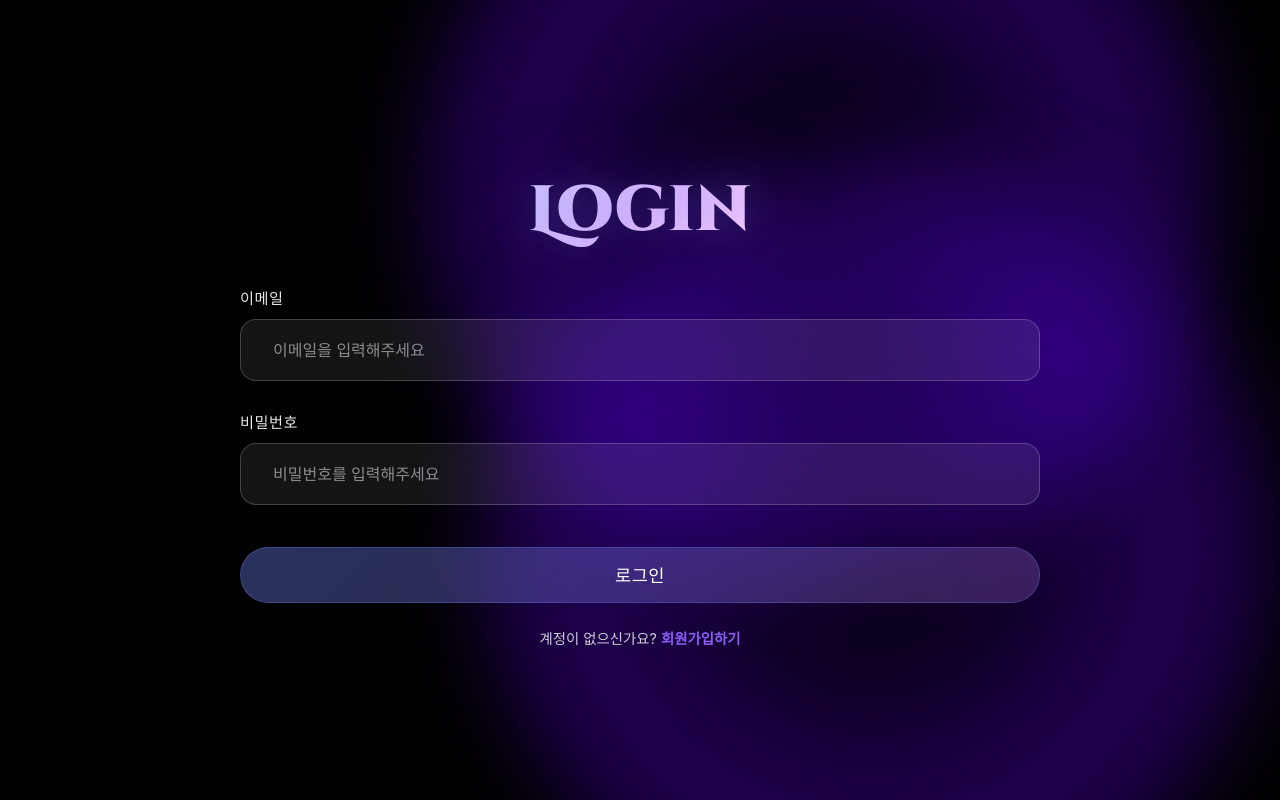
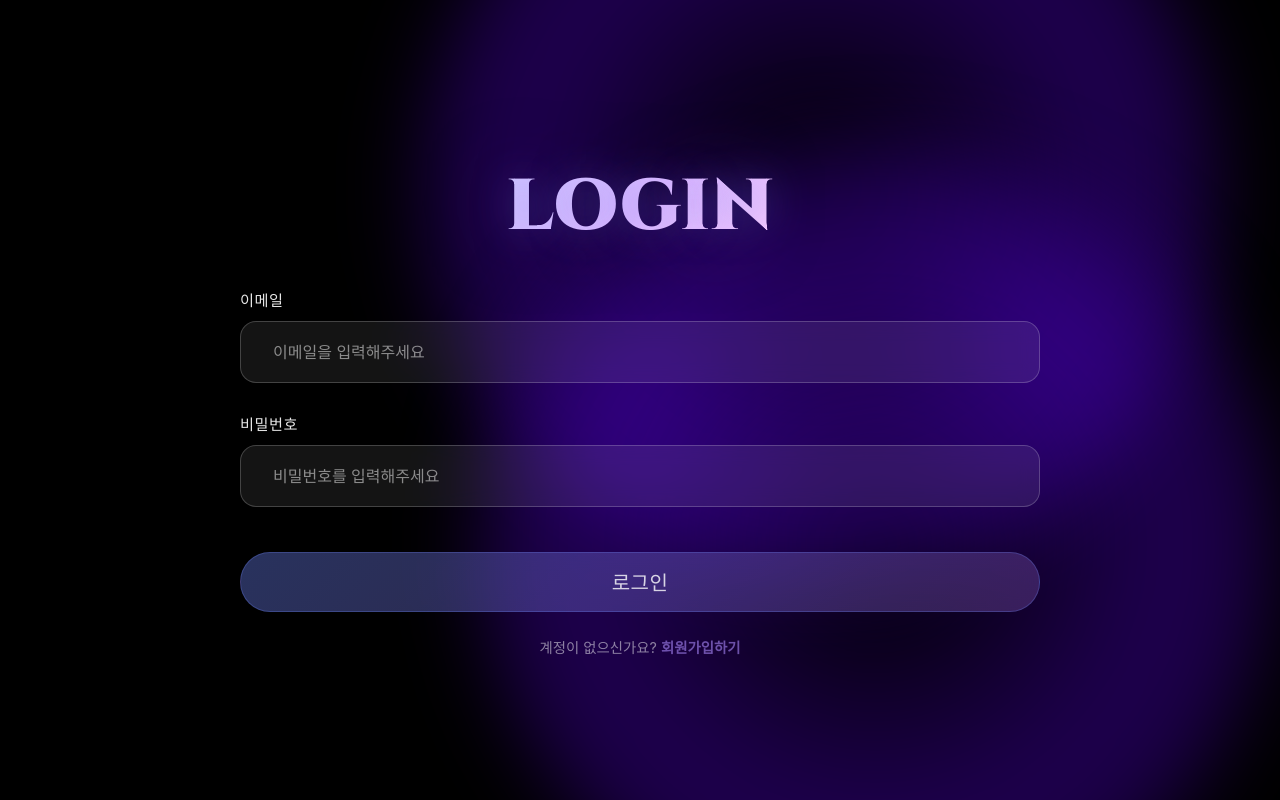
Before and after one commit to hjzhhhj/SAJUBOYS, a React (Vite) app in the folder frontend/: page / in a window 1280 px wide. Both pictures are taken after a click on the button "사주팔자 보러가기". Built offline with nearby package versions, Linux system fonts and the light colour scheme.

Commit message:
[Fix] :: 스타트, 로그인 페이지 디자인 수정

```diff
--- a/frontend/index.html
+++ b/frontend/index.html
@@ -15,6 +15,12 @@
       href="https://fonts.googleapis.com/css2?family=Cinzel+Decorative:wght@400;700;900&display=swap"
       rel="stylesheet"
     />
+    <link rel="preconnect" href="https://fonts.googleapis.com" />
+    <link rel="preconnect" href="https://fonts.gstatic.com" crossorigin />
+    <link
+      href="https://fonts.googleapis.com/css2?family=Cinzel:wght@400..900&display=swap"
+      rel="stylesheet"
+    />
     <title>SAJUBOYS</title>
   </head>
   <body>
--- a/frontend/src/Starting.jsx
+++ b/frontend/src/Starting.jsx
@@ -49,7 +49,7 @@ const ContentWrapper = styled.div`
   justify-content: center;
   z-index: 1;
   width: 100%;
-  margin-top: 1rem;
+  margin-top: 5rem;
 `;
 
 const GradientCircle1 = styled.div`
@@ -124,7 +124,7 @@ const Button = styled.button`
     rgba(118, 75, 162, 0.4)
   );
   backdrop-filter: blur(10px);
-  color: white;
+  color: rgba(255, 255, 255, 0.8);
   border: 1px solid rgba(102, 126, 234, 0.3);
   border-radius: 100px;
   font-size: 1.25rem;
@@ -142,8 +142,8 @@ const Button = styled.button`
       rgba(102, 126, 234, 0.5),
       rgba(118, 75, 162, 0.5)
     );
-    transform: translateY(-2px);
-    box-shadow: 0 10px 30px rgba(102, 126, 234, 0.3);
+    transform: translateY(-1px);
+    box-shadow: 0 10px 30px rgba(102, 126, 234, 0.2);
   }
 `;
 
--- a/frontend/src/pages/Login.jsx
+++ b/frontend/src/pages/Login.jsx
@@ -100,10 +100,10 @@ const Title = styled.h1`
   -webkit-background-clip: text;
   -webkit-text-fill-color: transparent;
   background-clip: text;
-  font-size: 4rem;
+  font-size: 4.5rem;
   font-weight: 900;
   margin-bottom: 2rem;
-  font-family: "Cinzel Decorative", cursive;
+  font-family: "Cinzel", cursive;
   text-shadow: 0 0 40px rgba(102, 126, 234, 0.3);
   position: relative;
 
@@ -167,15 +167,15 @@ const Button = styled.button`
     rgba(118, 75, 162, 0.4)
   );
   backdrop-filter: blur(10px);
-  color: white;
+  color: rgba(255, 255, 255, 0.8);
   border: 1px solid rgba(102, 126, 234, 0.3);
   border-radius: 100px;
-  font-size: 1.1rem;
+  font-size: 1.25rem;
   font-weight: 500;
   cursor: pointer;
-  margin-top: 0.8rem;
+  margin-top: 1rem;
   width: 100%;
-  height: 3.5rem;
+  height: 3.75rem;
   transition: all 0.3s ease;
   letter-spacing: 0.5px;
 
@@ -185,23 +185,18 @@ const Button = styled.button`
       rgba(102, 126, 234, 0.5),
       rgba(118, 75, 162, 0.5)
     );
-    transform: translateY(-2px);
-    box-shadow: 0 10px 30px rgba(102, 126, 234, 0.3);
-  }
-
-  &:disabled {
-    opacity: 0.6;
-    cursor: not-allowed;
+    transform: translateY(-1px);
+    box-shadow: 0 10px 30px rgba(102, 126, 234, 0.2);
   }
 `;
 
 const LinkText = styled.p`
-  color: rgba(255, 255, 255, 0.8);
+  color: rgba(255, 255, 255, 0.5);
   margin-top: 1.5rem;
   font-size: 0.9rem;
 
   a {
-    color: #8b5cf6;
+    color: #9576dfb0;
     text-decoration: none;
     font-weight: 600;
 
@@ -257,7 +252,7 @@ function Login() {
       <GradientCircle1 />
       <GradientCircle2 />
       <ContentWrapper>
-        <Title>Login</Title>
+        <Title>LOGIN</Title>
         <LoginForm onSubmit={handleSubmit}>
           {error && <ErrorMessage>{error}</ErrorMessage>}
           <InputWrapper>
```
